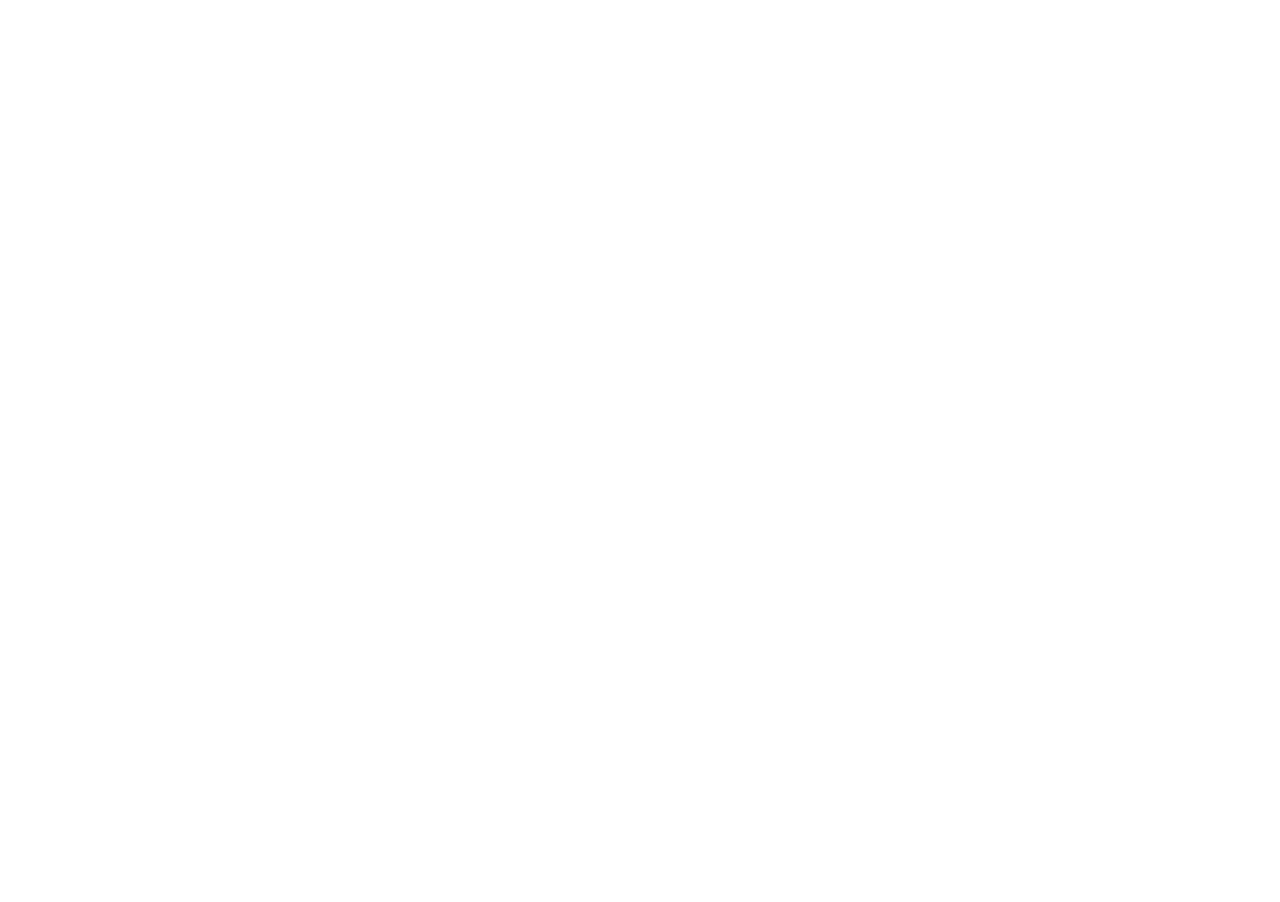
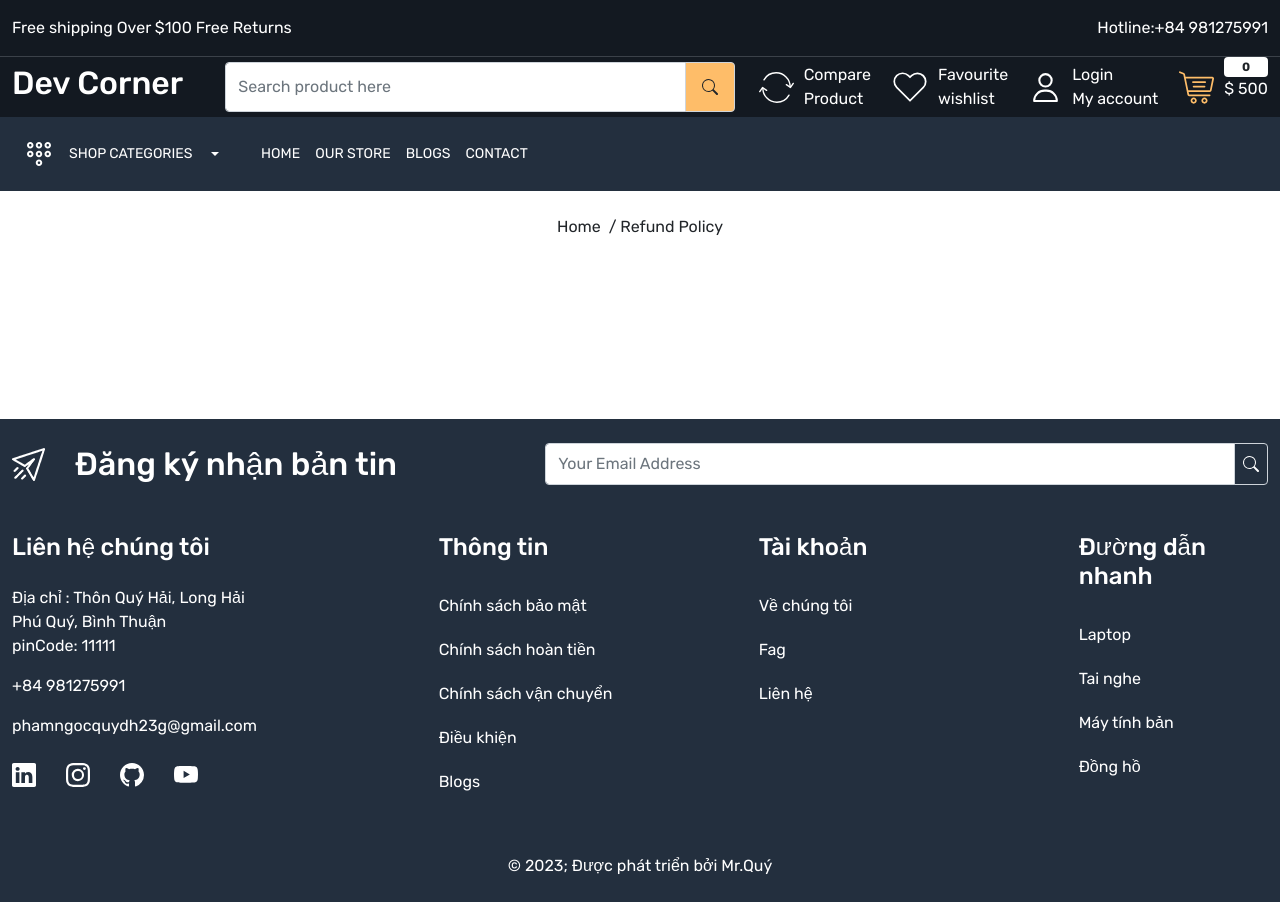
Before and after one commit to Ngoc-Quy/shop-app, a React (Create React App) app: page /refund-policy in a window 1280 px wide. Before the commit this address had no page. Before the commit the page ends 800 px from the top, so only its background shows below. Built offline with nearby package versions, Linux system fonts and the light colour scheme.

Commit message:
build page of page footer

```diff
--- a/src/App.css
+++ b/src/App.css
@@ -632,5 +632,12 @@
   background-color: var(--color-131921);
   color: white;
 }
+/* auth card end */
 
-/* auth card end */
+/* Policy  page */
+.policy {
+  background-color: white;
+  padding: 30px;
+}
+
+/* Policy page end */
--- a/src/App.js
+++ b/src/App.js
@@ -10,9 +10,13 @@
 import Home from './pages/Home';
 import Login from './pages/Login';
 import OurStore from './pages/OurStore';
+import PrivacyPolicy from './pages/PrivacyPolicy';
+import RefundPolicy from './pages/RefundPolicy';
 import Resetpassword from './pages/Resetpassword';
+import ShippingPolicy from './pages/ShippingPolicy';
 import Signup from './pages/Signup';
 import SingleBlog from './pages/SingleBlog';
+import TermAndContions from './pages/TermAndContions';
 import Wishlist from './pages/Wishlist';
 
 function App() {
@@ -33,6 +37,10 @@
             <Route path="forgot-password" element={<Forgotpassword />} />
             <Route path="reset-password" element={<Resetpassword />} />
             <Route path="blog/:id" element={<SingleBlog />} />
+            <Route path="privacy-policy" element={<PrivacyPolicy />} />
+            <Route path="refund-policy" element={<RefundPolicy />} />
+            <Route path="shipping-policy" element={<ShippingPolicy />} />
+            <Route path="term-conditions" element={<TermAndContions />} />
           </Route>
         </Routes>
       </BrowserRouter>
--- a/src/components/Footer.js
+++ b/src/components/Footer.js
@@ -67,11 +67,21 @@
             <div className="col-3">
               <h4 className="text-white mb-4">Thông tin</h4>
               <div className="footer-links d-flex flex-column">
-                <Link className="text-white py-2 mb-1">Chính sách bảo mật</Link>
-                <Link className="text-white py-2 mb-1">Chính sách hoàn tiền</Link>
-                <Link className="text-white py-2 mb-1">Chính sách vận chuyển</Link>
-                <Link className="text-white py-2 mb-1">Điều khiện</Link>
-                <Link className="text-white py-2 mb-1">Blogs</Link>
+                <Link to="/privacy-policy" className="text-white py-2 mb-1">
+                  Chính sách bảo mật
+                </Link>
+                <Link to="/refund-policy" className="text-white py-2 mb-1">
+                  Chính sách hoàn tiền
+                </Link>
+                <Link to="/shipping-policy" className="text-white py-2 mb-1">
+                  Chính sách vận chuyển
+                </Link>
+                <Link to="/term-conditions" className="text-white py-2 mb-1">
+                  Điều khiện
+                </Link>
+                <Link to="/blogs" className="text-white py-2 mb-1">
+                  Blogs
+                </Link>
               </div>
             </div>
             <div className="col-3">
--- /dev/null
+++ b/src/pages/PrivacyPolicy.js
@@ -0,0 +1,23 @@
+import React from 'react';
+import BreadCrumb from '../components/BreadCrumb';
+import Meta from '../components/Meta';
+
+function PrivacyPolicy() {
+  return (
+    <div>
+      <Meta title={'Privacy policy'} />
+      <BreadCrumb title="Privacy policy" />
+      <section className="policy-wrapper py-5 home-warpper">
+        <div className="container-xxl">
+          <div className="row">
+            <div className="col-12">
+              <div className="policy"></div>
+            </div>
+          </div>
+        </div>
+      </section>
+    </div>
+  );
+}
+
+export default PrivacyPolicy;
--- /dev/null
+++ b/src/pages/RefundPolicy.js
@@ -0,0 +1,23 @@
+import React from 'react';
+import BreadCrumb from '../components/BreadCrumb';
+import Meta from '../components/Meta';
+
+function RefundPolicy() {
+  return (
+    <div>
+      <Meta title={'Refund Policy'} />
+      <BreadCrumb title="Refund Policy" />
+      <section className="policy-wrapper py-5 home-warpper">
+        <div className="container-xxl">
+          <div className="row">
+            <div className="col-12">
+              <div className="policy"></div>
+            </div>
+          </div>
+        </div>
+      </section>
+    </div>
+  );
+}
+
+export default RefundPolicy;
--- /dev/null
+++ b/src/pages/ShippingPolicy.js
@@ -0,0 +1,23 @@
+import React from 'react';
+import BreadCrumb from '../components/BreadCrumb';
+import Meta from '../components/Meta';
+
+function ShippingPolicy() {
+  return (
+    <div>
+      <Meta title={'Shipping Policy'} />
+      <BreadCrumb title="Shipping Policy" />
+      <section className="policy-wrapper py-5 home-warpper">
+        <div className="container-xxl">
+          <div className="row">
+            <div className="col-12">
+              <div className="policy"></div>
+            </div>
+          </div>
+        </div>
+      </section>
+    </div>
+  );
+}
+
+export default ShippingPolicy;
--- /dev/null
+++ b/src/pages/TermAndContions.js
@@ -0,0 +1,23 @@
+import React from 'react';
+import BreadCrumb from '../components/BreadCrumb';
+import Meta from '../components/Meta';
+
+function TermAndContions() {
+  return (
+    <div>
+      <Meta title={'Term and contion'} />
+      <BreadCrumb title="Term and contion" />
+      <section className="policy-wrapper py-5 home-warpper">
+        <div className="container-xxl">
+          <div className="row">
+            <div className="col-12">
+              <div className="policy"></div>
+            </div>
+          </div>
+        </div>
+      </section>
+    </div>
+  );
+}
+
+export default TermAndContions;
```
